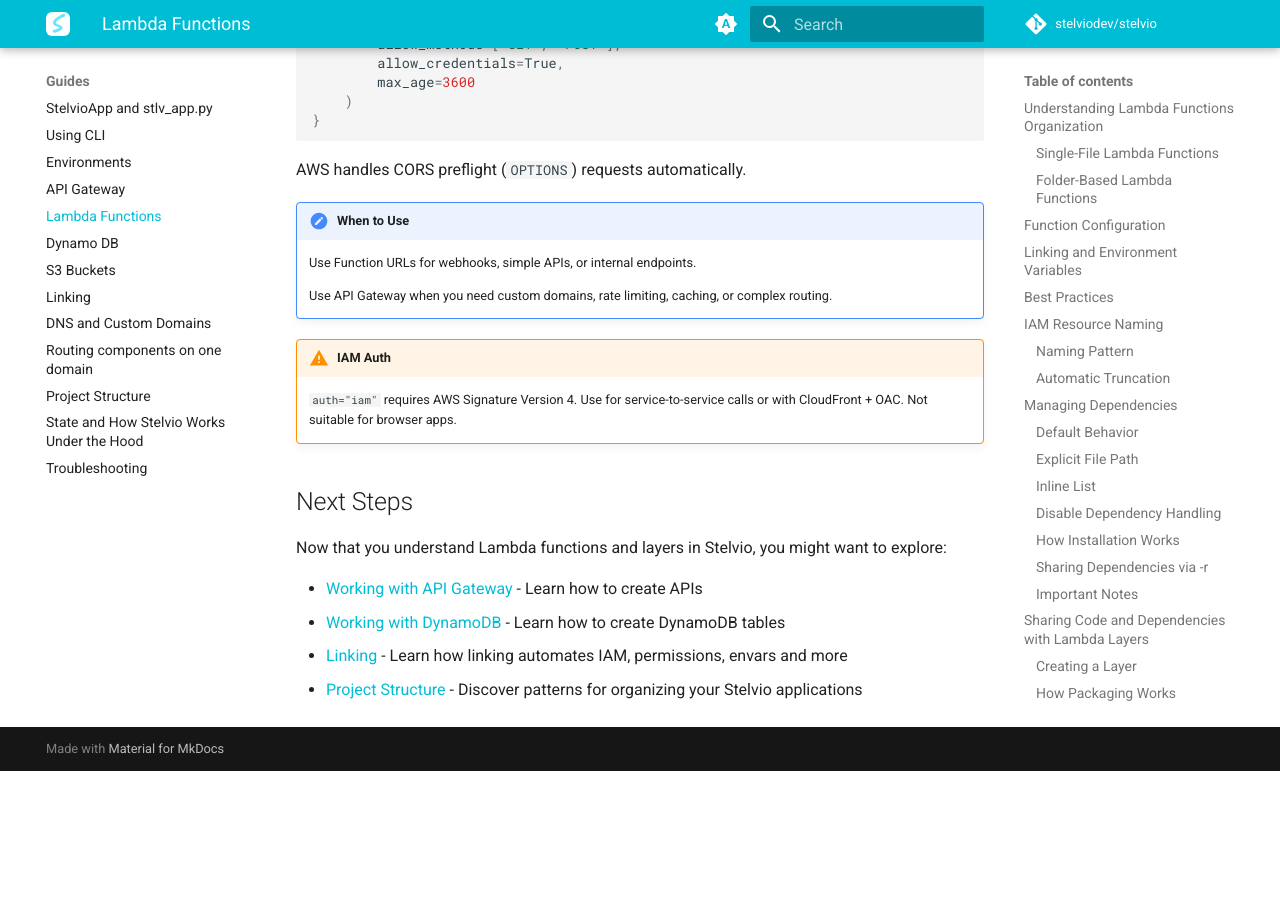
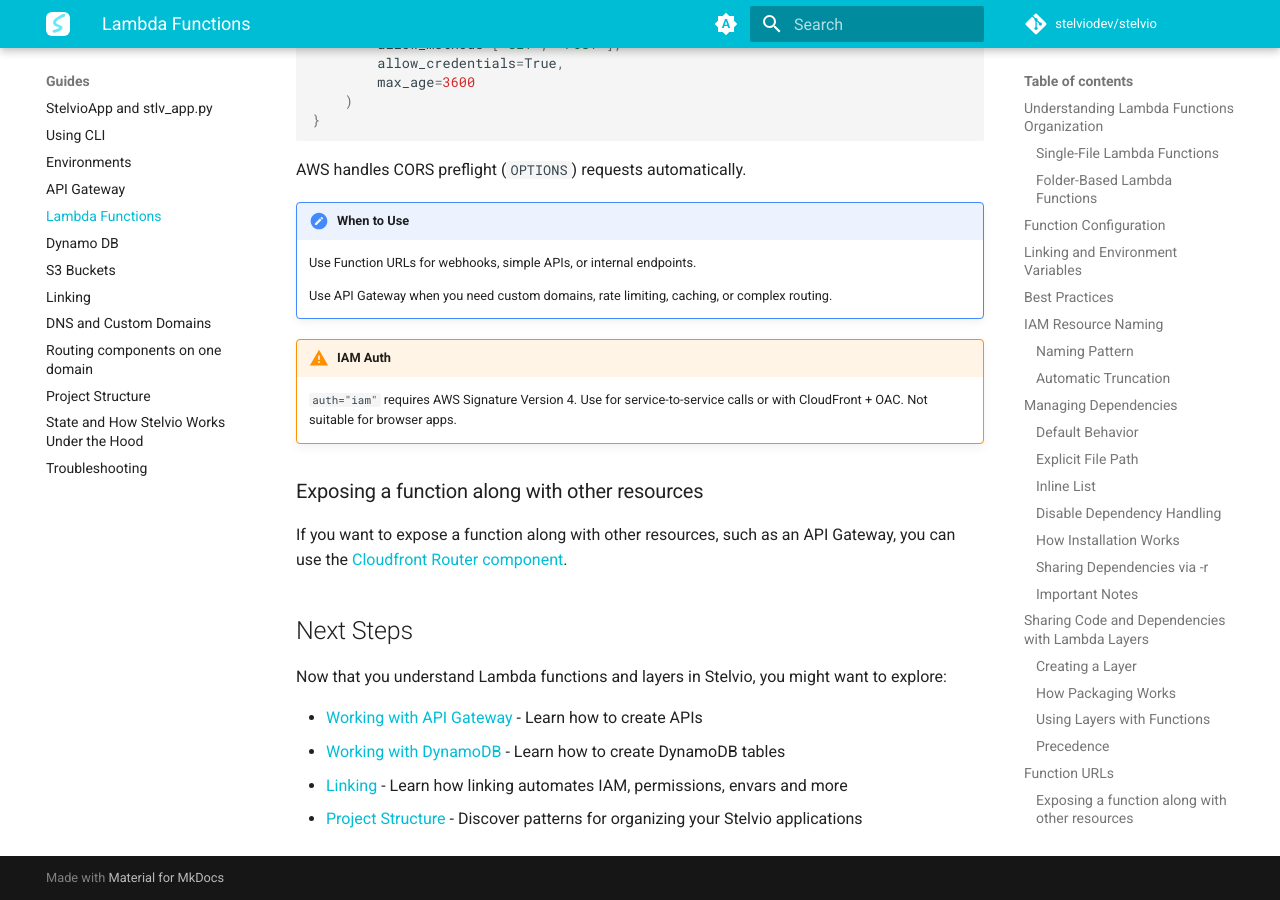
Before and after one commit to stelviodev/stelvio, an MkDocs documentation site: the page built from docs/guides/lambda.md, in a window 1280 px wide and 900 px high, scrolled down 14423 px. Built offline with MkDocs 1.6.1 and Material for MkDocs 9.7.7, drawn with Linux system fonts in a browser that asks for light colours; comment, search, counter and statistics services are not loaded; before the commit the page ends 15194 px from its top, so only the background shows below that.

Commit message:
add docs link to lambda.md

```diff
--- a/docs/guides/lambda.md
+++ b/docs/guides/lambda.md
@@ -670,6 +670,10 @@
 !!! warning "IAM Auth"
     `auth="iam"` requires AWS Signature Version 4. Use for service-to-service calls or with CloudFront + OAC. Not suitable for browser apps.
 
+### Exposing a function along with other resources
+
+If you want to expose a function along with other resources, such as an API Gateway, you can use the [Cloudfront Router component](/guides/cloudfront-router/).
+
 ## Next Steps
 
 Now that you understand Lambda functions and layers in Stelvio, you might want to explore:
```
